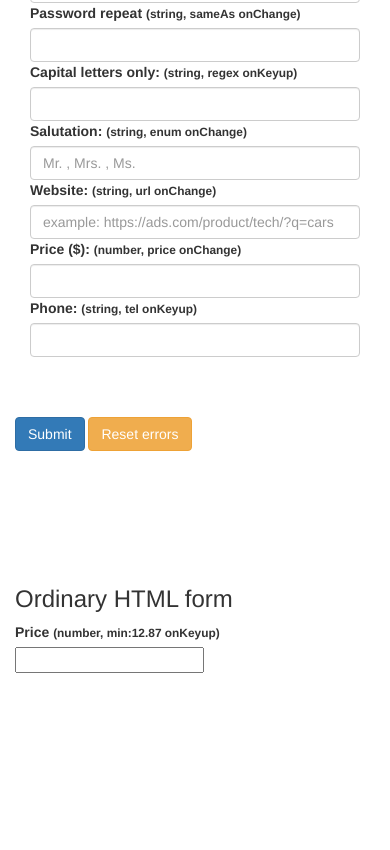
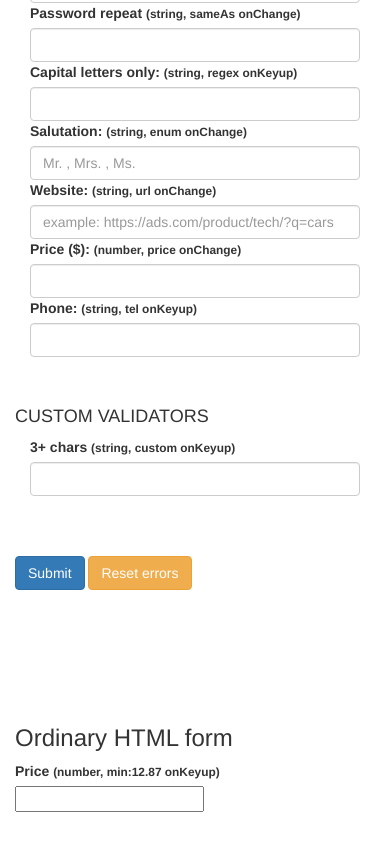
Before and after one commit to smikodanic/angular-form-validator, a website with bundled scripts: page index.html in a window 390 px wide. Shown: the part 1585-2435 px from the top of the page. Before the commit the page ends 2318 px from the top, so only its background shows below. Built offline with nearby package versions, Linux system fonts and the light colour scheme.

Commit message:
custom validator

```diff
--- a/index.html
+++ b/index.html
@@ -330,6 +330,25 @@
 			</div>
 
 
+			<br><br>
+			<h4>CUSTOM VALIDATORS</h4>
+
+			<div ng-class="{'form-group': true, 'has-error': errMsg.cstm}">
+				<label for="cstm" class="col-sm-5 control-label">3+ chars <small>(string, custom onKeyup)</small></label>
+				<div class="col-sm-5">
+					<input type="text" id="cstm" class="form-control"
+						ng-model="cstm"
+						ngform-validator="{type: 'string'}"
+						ngform-validator-custom="function (input) {
+							var err = (input.length >= 3) ? '' : 'Inser 3+ characters!';
+							return err;
+						}"
+						ngform-validator-options="{validateOn: 'keyup'}">
+					<p class="help-block" ng-cloak>{{errMsg.cstm}}</p>
+				</div>
+			</div>
+
+
 
 
 
```
Also changed, not shown: src/directive/ngFormValidatorDirc.js (+10 -0 lines), src/factory/validateFact.js (+10 -0 lines), README.md, dist/js/ngFormValidator.js, dist/js/ngFormValidator.min.js.
